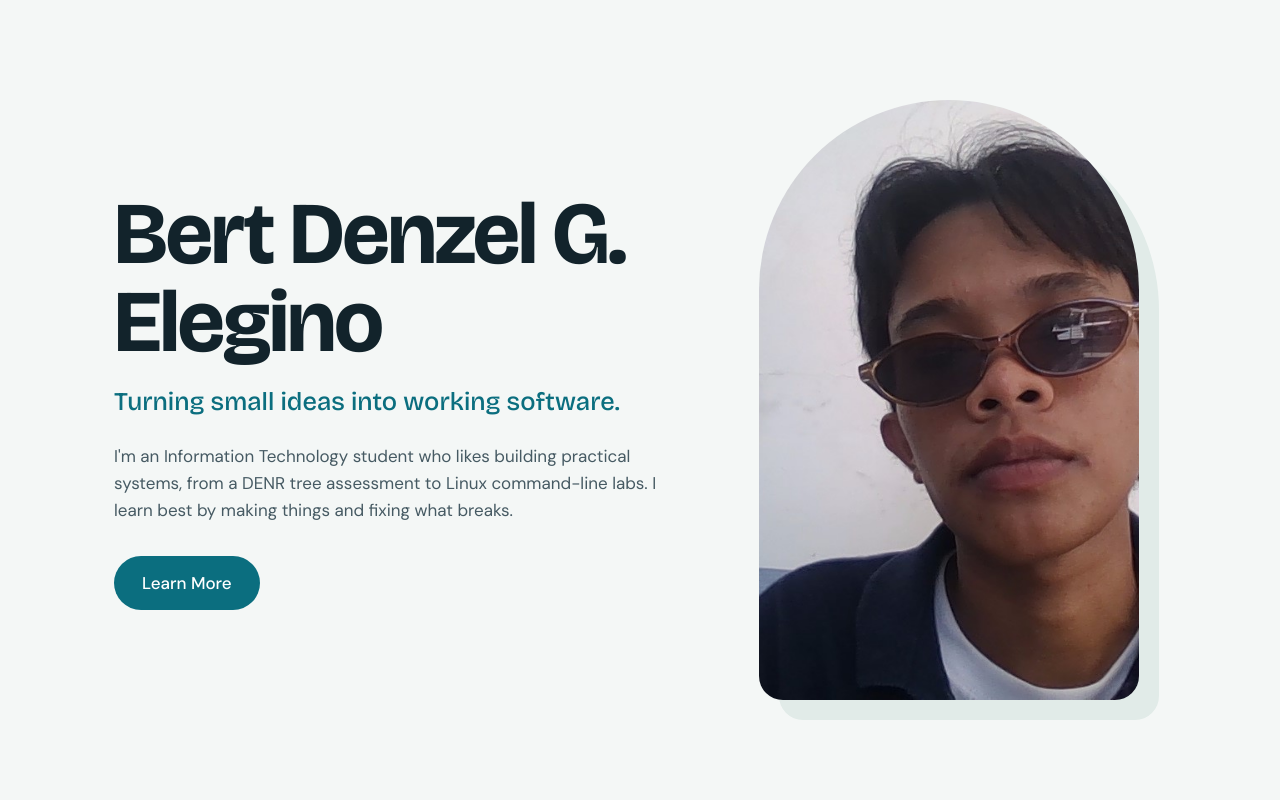
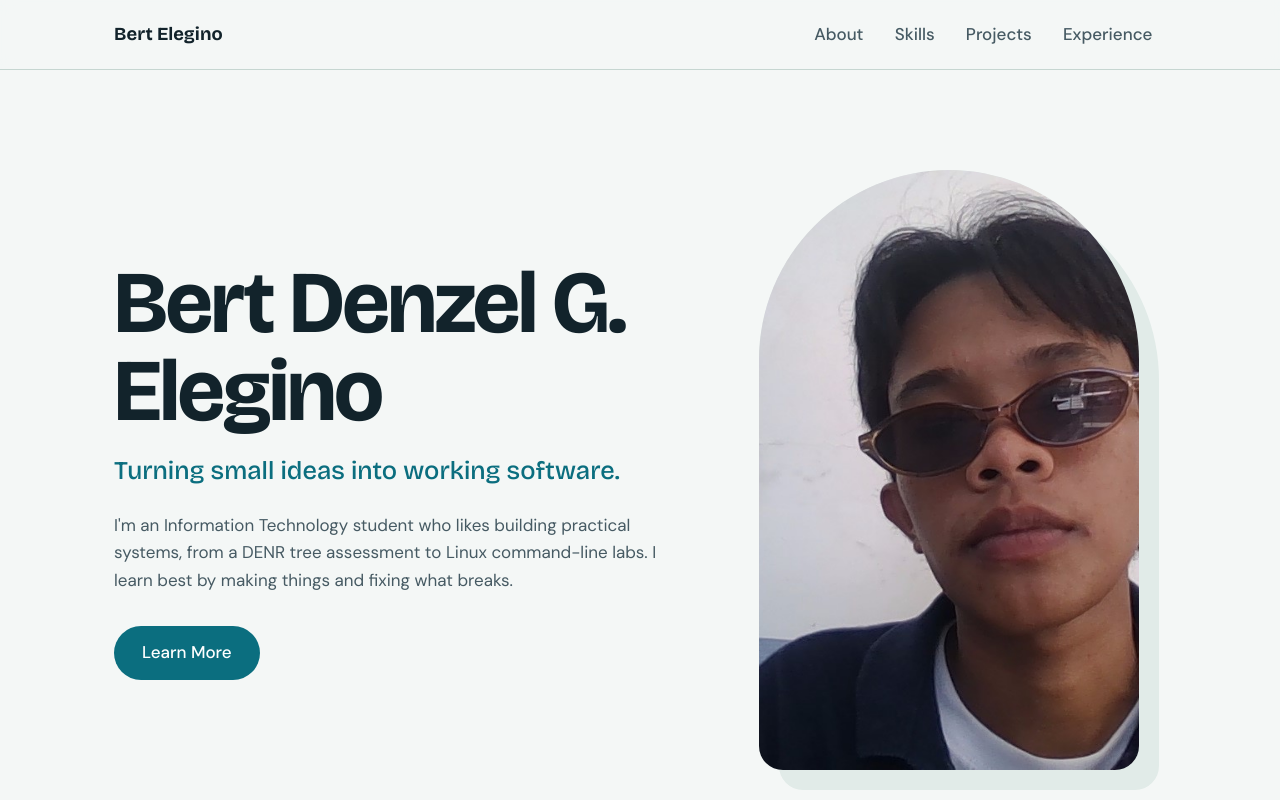
Before and after one commit to bertdenzelgueloselegino123-wq/Progressive-Portfolio-Project, a plain HTML site: page index.html in a window 1280 px wide. Shown: the top 800 px of the page. Drawn offline with nearby package versions, Linux system fonts and the light colour scheme.

Commit message:
Activity 6: Add sticky navigation menu

```diff
--- a/index.html
+++ b/index.html
@@ -10,6 +10,19 @@
   <link rel="stylesheet" href="style.css">
 </head>
 <body>
+
+  <!-- ========== ACTIVITY 6: Navigation menu ========== -->
+  <nav class="topbar" aria-label="Main menu">
+    <div class="topbar__inner">
+      <a class="topbar__brand" href="#home">Bert Elegino</a>
+      <ul class="topbar__links" id="menu">
+        <li><a href="#about">About</a></li>
+        <li><a href="#skills">Skills</a></li>
+        <li><a href="#projects">Projects</a></li>
+        <li><a href="#experience">Experience</a></li>
+      </ul>
+    </div>
+  </nav>
 
   <!-- ========== ACTIVITY 1: Introduce Yourself ========== -->
   <header class="hero" id="home">
--- a/style.css
+++ b/style.css
@@ -389,3 +389,57 @@ img { display: block; max-width: 100%; }
 @media (max-width: 800px) {
   .journey__grid { grid-template-columns: 1fr; gap: 3rem; }
 }
+
+/* ==========================================================
+   Activity 6: Navigation menu (sticky top bar)
+   ========================================================== */
+.topbar {
+  position: sticky;
+  top: 0;
+  z-index: 10;
+  background: rgba(244, 247, 246, 0.92);
+  backdrop-filter: blur(8px);
+  border-bottom: 1px solid var(--line);
+}
+
+.topbar__inner {
+  max-width: 1100px;
+  margin: 0 auto;
+  padding: 0.85rem 1.5rem;
+  display: flex;
+  align-items: center;
+  justify-content: space-between;
+  gap: 1.5rem;
+}
+
+.topbar__brand {
+  font-family: var(--font-display);
+  font-weight: 700;
+  font-size: 1.15rem;
+  color: var(--ink);
+  text-decoration: none;
+}
+
+.topbar__links {
+  display: flex;
+  gap: 0.25rem;
+  margin: 0;
+  padding: 0;
+  list-style: none;
+}
+
+.topbar__links a {
+  display: block;
+  padding: 0.45rem 0.85rem;
+  border-radius: 999px;
+  color: var(--muted);
+  font-weight: 500;
+  text-decoration: none;
+  transition: background-color 0.2s, color 0.2s;
+}
+.topbar__links a:hover { background: var(--sand); color: var(--ink); }
+
+.topbar a:focus-visible { outline: 3px solid var(--teal); outline-offset: 2px; }
+
+/* Leave room for the sticky bar when a menu link scrolls to a section */
+.section { scroll-margin-top: 4.5rem; }
```
